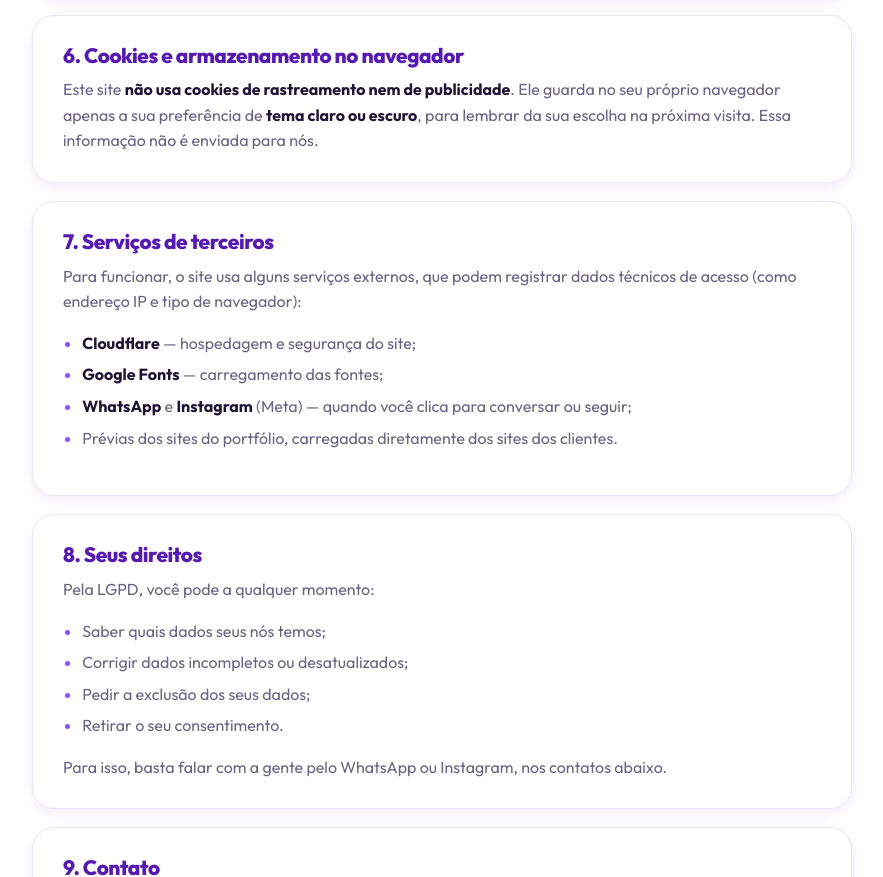
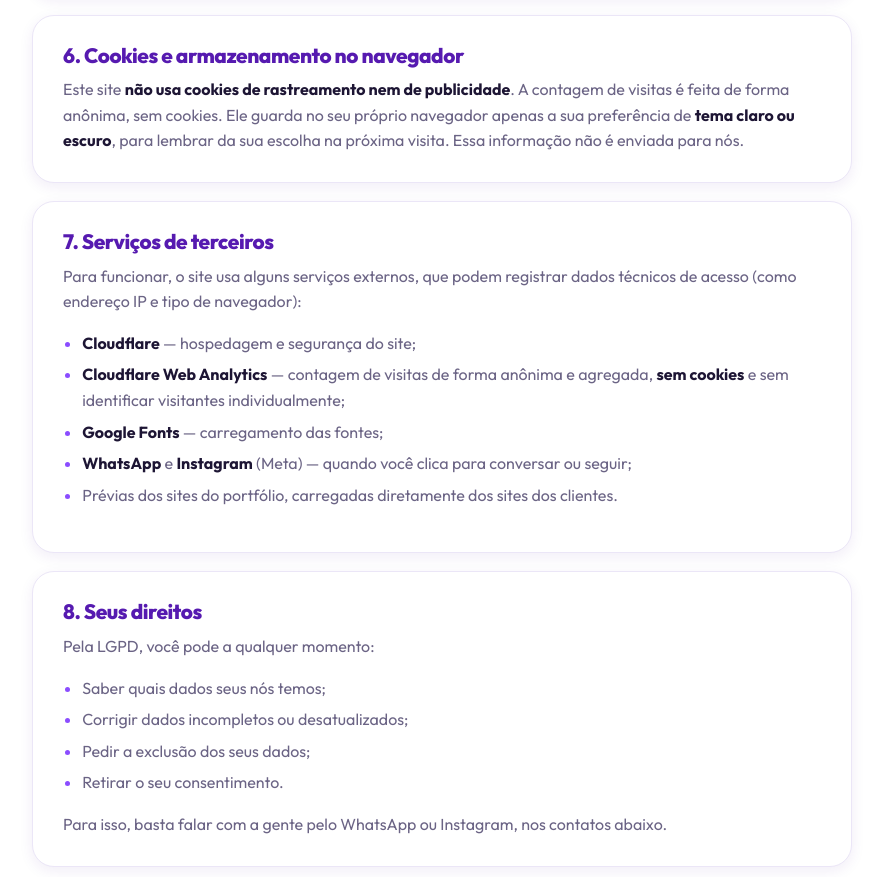
Before and after one commit to AnaniasCode/ananiascode, a plain HTML site: page public/privacidade.html in a window 1280 px wide. Shown: the part 1616-2493 px from the top of the page, without its empty margins (198-1081 px from the left). Drawn offline with Linux system fonts and the light colour scheme.

Commit message:
Adiciona Cloudflare Web Analytics e atualiza a Política de Privacidade
Co-Authored-By: Claude Opus 5.5 <noreply@anthropic.com>
Claude-Session: https://claude.ai/code/session_012ifzB6FMTZur3uDNVyDzj1

```diff
--- a/public/privacidade.html
+++ b/public/privacidade.html
@@ -71,11 +71,11 @@
         </section>
         <section class="legal__block">
           <h2>6. Cookies e armazenamento no navegador</h2>
-          <p>Este site <b>não usa cookies de rastreamento nem de publicidade</b>. Ele guarda no seu próprio navegador apenas a sua preferência de <b>tema claro ou escuro</b>, para lembrar da sua escolha na próxima visita. Essa informação não é enviada para nós.</p>
+          <p>Este site <b>não usa cookies de rastreamento nem de publicidade</b>. A contagem de visitas é feita de forma anônima, sem cookies. Ele guarda no seu próprio navegador apenas a sua preferência de <b>tema claro ou escuro</b>, para lembrar da sua escolha na próxima visita. Essa informação não é enviada para nós.</p>
         </section>
         <section class="legal__block">
           <h2>7. Serviços de terceiros</h2>
-          <p>Para funcionar, o site usa alguns serviços externos, que podem registrar dados técnicos de acesso (como endereço IP e tipo de navegador):</p><ul><li><b>Cloudflare</b> — hospedagem e segurança do site;</li><li><b>Google Fonts</b> — carregamento das fontes;</li><li><b>WhatsApp</b> e <b>Instagram</b> (Meta) — quando você clica para conversar ou seguir;</li><li>Prévias dos sites do portfólio, carregadas diretamente dos sites dos clientes.</li></ul>
+          <p>Para funcionar, o site usa alguns serviços externos, que podem registrar dados técnicos de acesso (como endereço IP e tipo de navegador):</p><ul><li><b>Cloudflare</b> — hospedagem e segurança do site;</li><li><b>Cloudflare Web Analytics</b> — contagem de visitas de forma anônima e agregada, <b>sem cookies</b> e sem identificar visitantes individualmente;</li><li><b>Google Fonts</b> — carregamento das fontes;</li><li><b>WhatsApp</b> e <b>Instagram</b> (Meta) — quando você clica para conversar ou seguir;</li><li>Prévias dos sites do portfólio, carregadas diretamente dos sites dos clientes.</li></ul>
         </section>
         <section class="legal__block">
           <h2>8. Seus direitos</h2>
@@ -134,5 +134,6 @@
   </div>
 
   <script src="/theme.js"></script>
+  <!-- Cloudflare Web Analytics --><script type='module' src='https://static.cloudflareinsights.com/beacon.min.js' data-cf-beacon='{"token": "1b4026ef5bd44795b0c8bb73a57849f0"}'></script><!-- End Cloudflare Web Analytics -->
 </body>
 </html>
```
Also changed, not shown: public/404.html (+1 -0 lines), public/index.html (+1 -0 lines).
